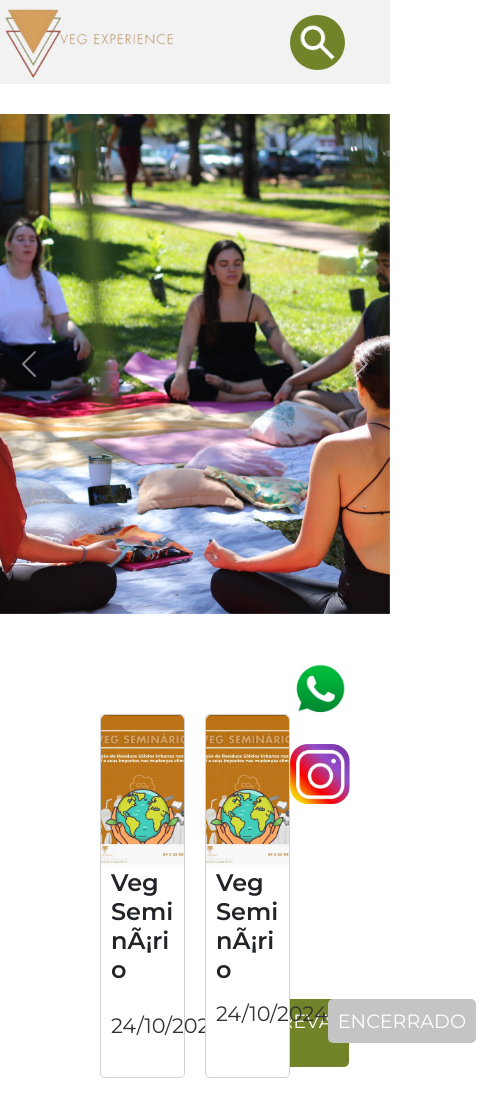
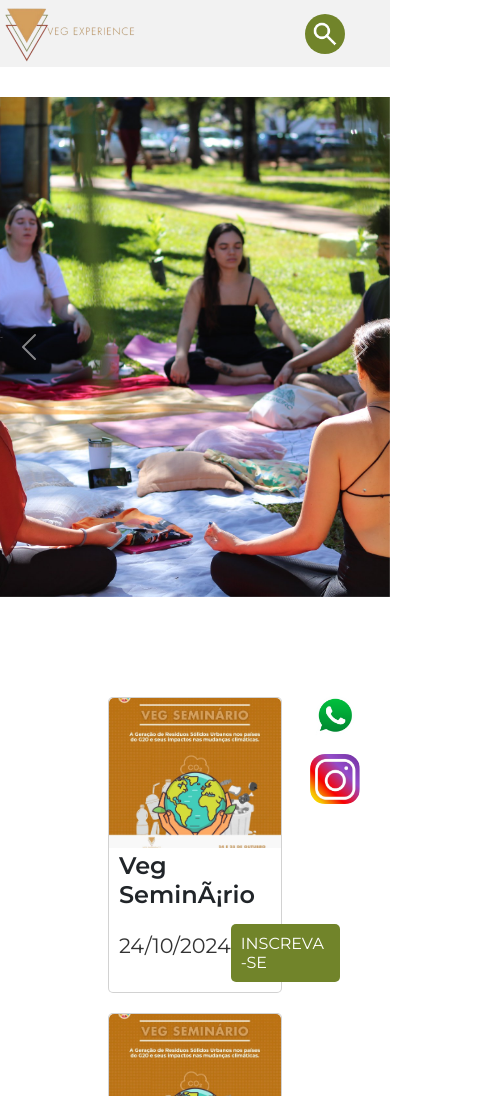
Before and after one commit to gabsantosmr/Veg-Experience, a plain HTML site: page event.html in a window 390 px wide. Shown: the top 1096 px of the page, 485 px wide, since content can reach past the window. Drawn offline with nearby package versions, Linux system fonts and the light colour scheme.

Commit message:
ajustando responsividade

```diff
--- a/responsividade.css
+++ b/responsividade.css
@@ -35,6 +35,60 @@
 }
 
 @media screen and (max-width: 768px) {
+    .button {
+        font: 1rem "Montserrat", sans-serif;
+        color: #FFF;
+        background-color: #71842A;
+        padding: 10px;
+        cursor: pointer;
+        border-radius: 5px;
+    }
+
+    .button-desative{
+        font: 1rem "Montserrat", sans-serif;
+        color: #FFF;
+        background-color: #c4c4c4;
+        padding: 10px;
+        cursor: default;
+        border-radius: 5px;
+    }
+
+    #buttonsearch {
+        padding: 5px;
+        display: flex;
+        align-items: center;
+        border-radius: 50%;
+        margin-right: 40px;
+    }
+
+    #buttonsearch img {
+        width: 30px;
+    }
+
+    .botao3 {
+        padding: 7px 20px;
+        background-color: #ffffff;
+        border-width: 1px;
+        margin-right: 15px;
+        display: flex;
+        align-items: center;
+        font: 1rem "Montserrat", sans-serif;
+        padding: 10px;
+        border-radius: 5px;
+    }
+
+    #botao-whatsapp {
+        width: 70px;
+    }
+
+    #botao-instagram {
+        width: 50px;
+    }
+
+    #logo-menu {
+        width: 130px;
+    }
+
     #nav-index {
         display: flex;
         flex-direction: column;
@@ -171,7 +225,10 @@
     }
 
     .outros .card {
-        max-width: calc(100% - 16px);
+        flex-direction: column;
+        width: 100%;
+        flex: 1 1 100%;
+        max-width: 100%;
     }
 
     .foto-apoiadores, #deligusta, #greenpeace {
--- a/style.css
+++ b/style.css
@@ -613,8 +613,9 @@ aside {
 }
 
 .card {
-    flex: 1 1 calc(33.333% - 16px);
-    max-width: calc(33.333% - 16px);
+    display: flex;
+    flex: 1 1 calc(33.333% - 20px);
+    max-width: calc(33.333% - 20px);
     border-radius: 5px;
 }
 
```
